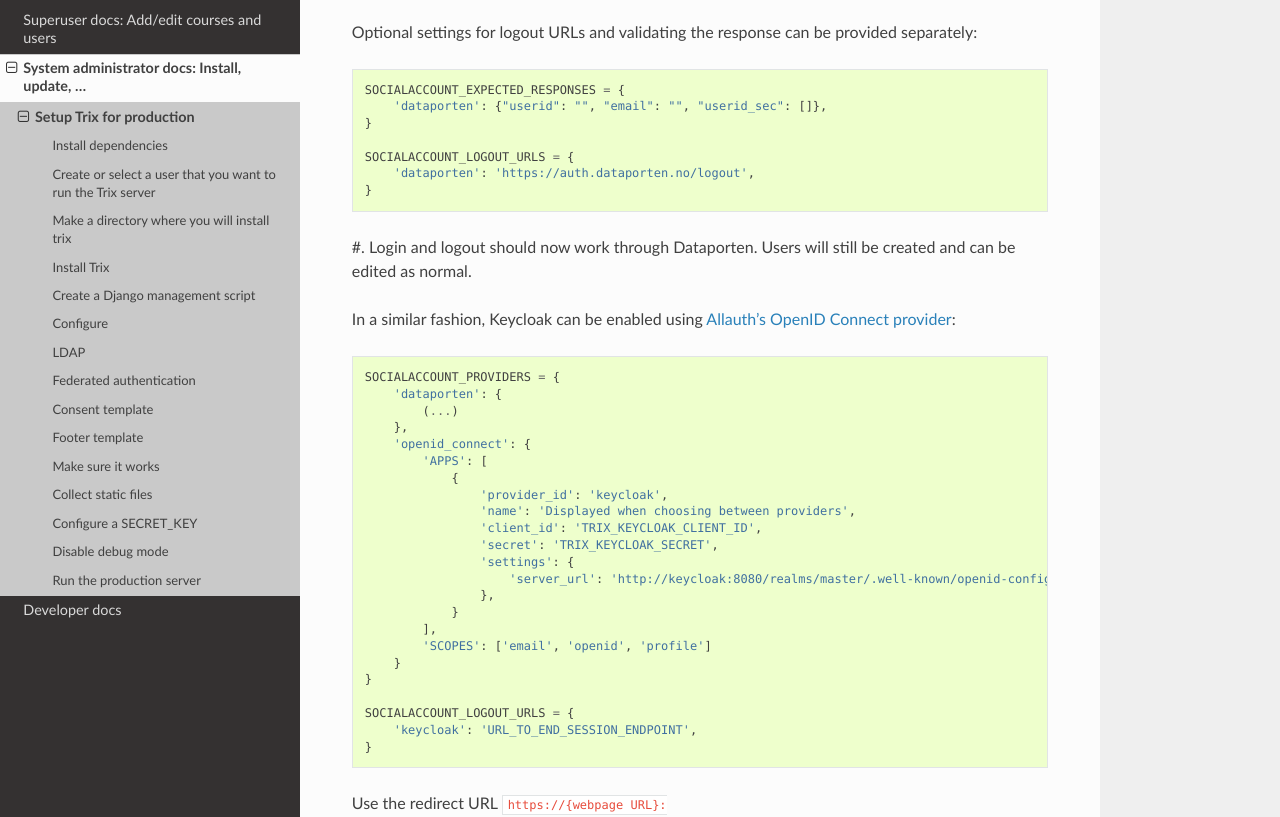
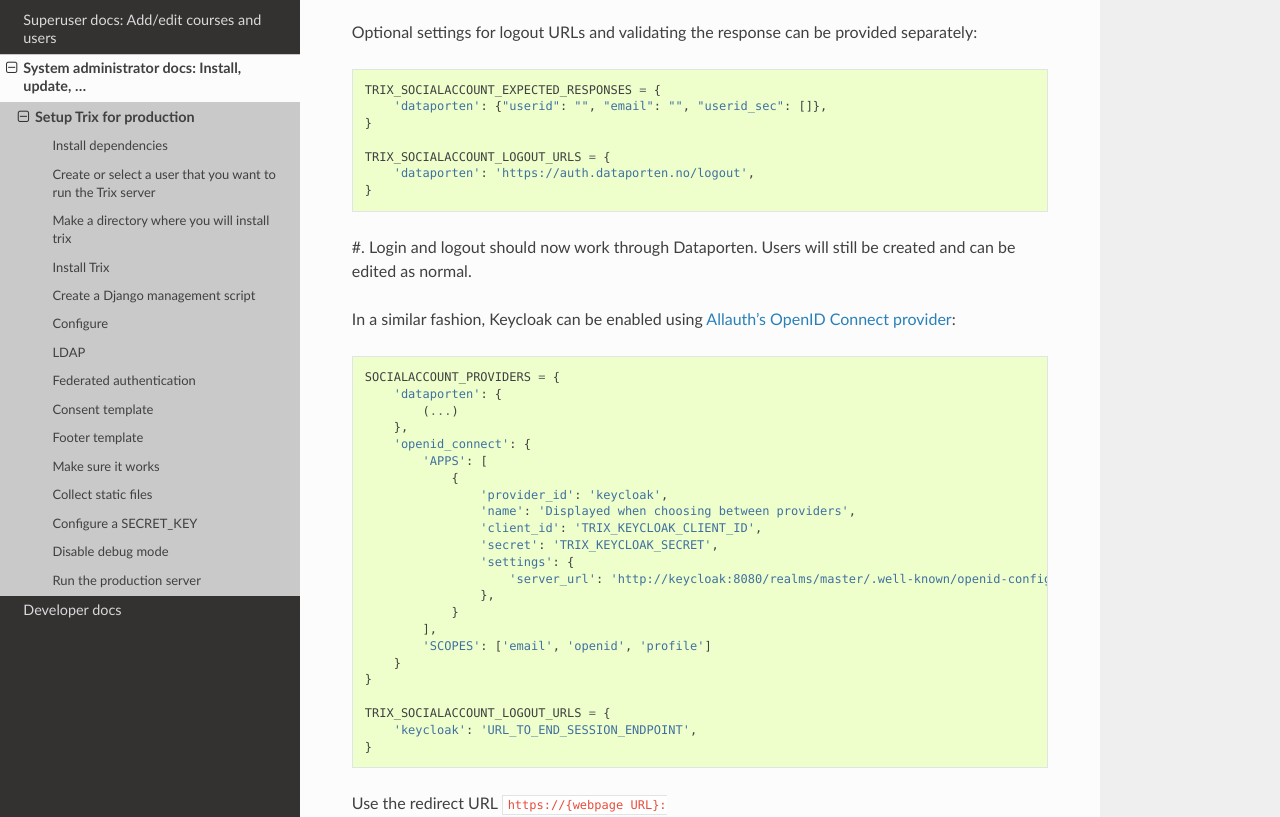
Before and after one commit to devilry/trix2, a Sphinx documentation site: the page built from docs/sysadmin/deploy.rst, in a window 1280 px wide and 1400 px high, scrolled down 2723 px. Shown: the part 177-994 px from the top of the window. Built offline with Sphinx 7.4.7 and the Read the Docs theme 3.1.0, drawn with Linux system fonts in a browser that asks for light colours.

Commit message:
prefixed custom settings added in #155

```diff
--- a/docs/sysadmin/deploy.rst
+++ b/docs/sysadmin/deploy.rst
@@ -146,11 +146,11 @@
 
 Optional settings for logout URLs and validating the response can be provided separately::
 
-    SOCIALACCOUNT_EXPECTED_RESPONSES = {
+    TRIX_SOCIALACCOUNT_EXPECTED_RESPONSES = {
         'dataporten': {"userid": "", "email": "", "userid_sec": []},
     }
 
-    SOCIALACCOUNT_LOGOUT_URLS = {
+    TRIX_SOCIALACCOUNT_LOGOUT_URLS = {
         'dataporten': 'https://auth.dataporten.no/logout',
     }
 
@@ -180,7 +180,7 @@
         }
     }
 
-    SOCIALACCOUNT_LOGOUT_URLS = {
+    TRIX_SOCIALACCOUNT_LOGOUT_URLS = {
         'keycloak': 'URL_TO_END_SESSION_ENDPOINT',
     }
 
```
Also changed, not shown: 2 other files.
